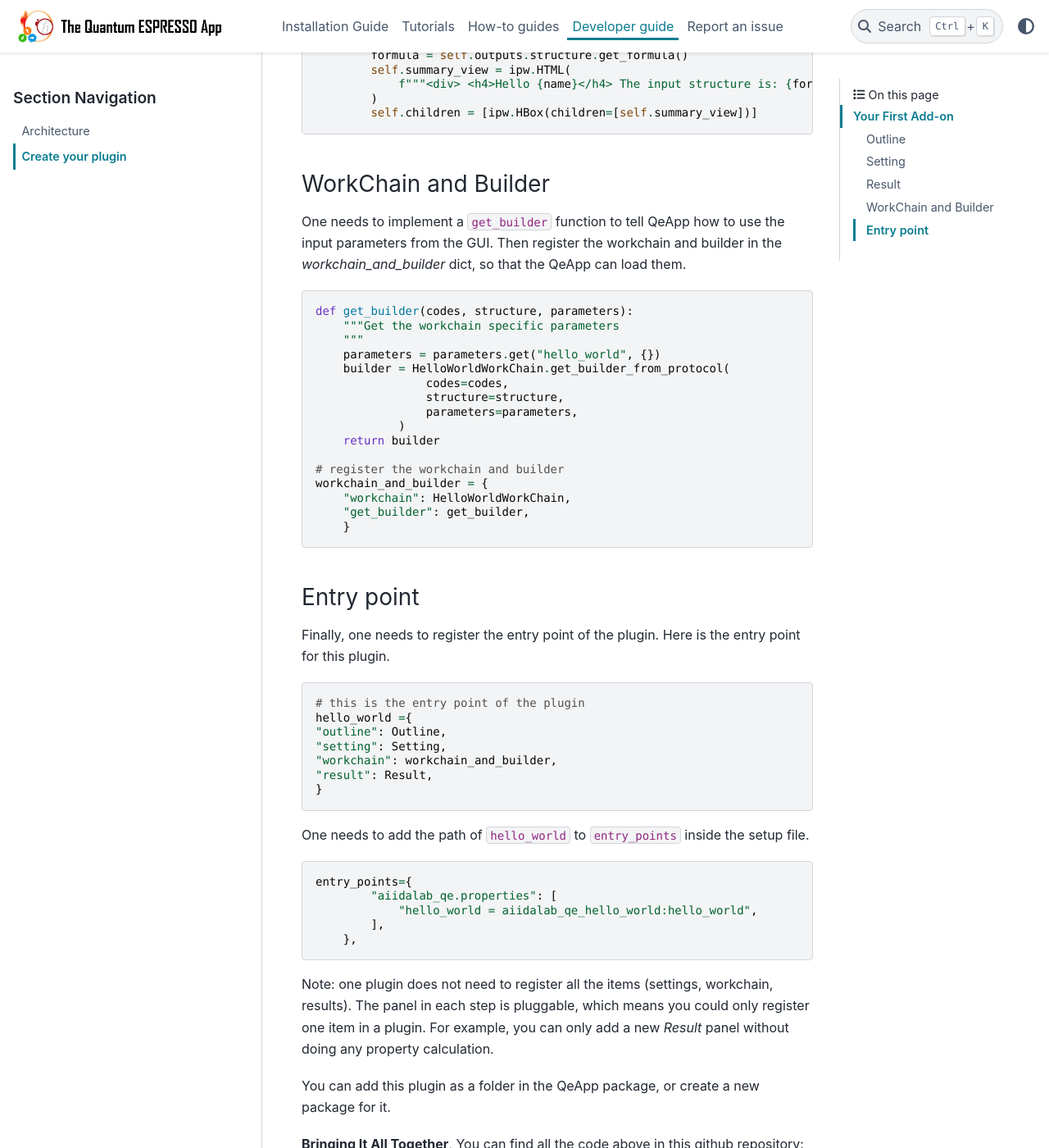
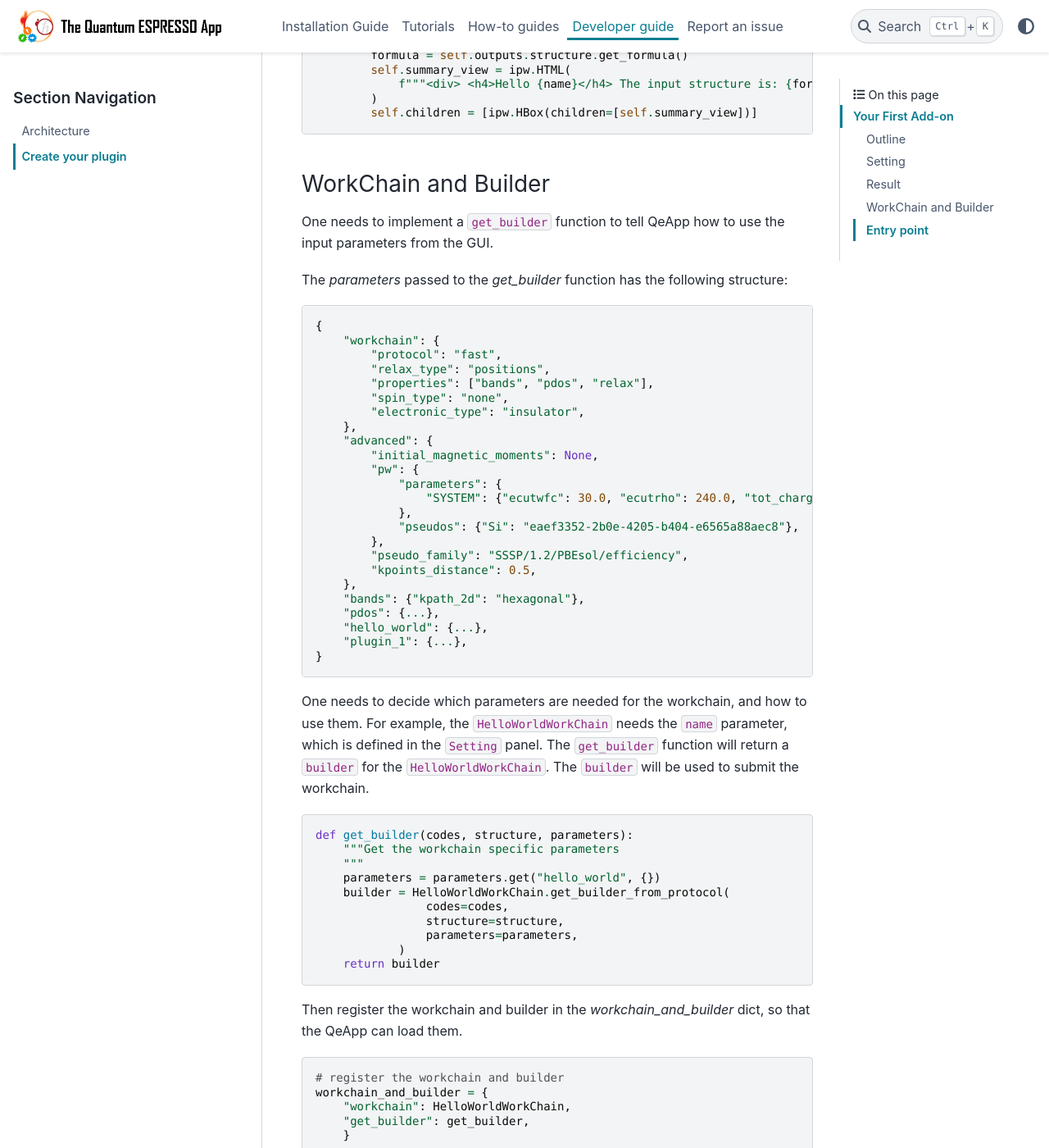
Before and after one commit to aiidalab/aiidalab-qe, a Sphinx documentation site: the page built from docs/source/development/plugin.rst, in a window 1280 px wide and 1400 px high, scrolled down 2568 px. Shown: the whole window at 82% size. Built offline with Sphinx 7.4.7 and the PyData theme 0.15.4, drawn with Linux system fonts in a browser that asks for light colours.

Commit message:
add detail parameters

```diff
--- a/docs/source/development/plugin.rst
+++ b/docs/source/development/plugin.rst
@@ -89,7 +89,40 @@ In this class, one needs to implement the ``_update_view`` method to tell QeApp
 
 WorkChain and Builder
 -----------------------
-One needs to implement a ``get_builder`` function to tell QeApp how to use the input parameters from the GUI. Then register the workchain and builder in the `workchain_and_builder` dict, so that the QeApp can load them.
+One needs to implement a ``get_builder`` function to tell QeApp how to use the input parameters from the GUI.
+
+The `parameters` passed to the `get_builder` function has the following structure:
+
+.. code:: python
+
+    {
+        "workchain": {
+            "protocol": "fast",
+            "relax_type": "positions",
+            "properties": ["bands", "pdos", "relax"],
+            "spin_type": "none",
+            "electronic_type": "insulator",
+        },
+        "advanced": {
+            "initial_magnetic_moments": None,
+            "pw": {
+                "parameters": {
+                    "SYSTEM": {"ecutwfc": 30.0, "ecutrho": 240.0, "tot_charge": 0.0}
+                },
+                "pseudos": {"Si": "eaef3352-2b0e-4205-b404-e6565a88aec8"},
+            },
+            "pseudo_family": "SSSP/1.2/PBEsol/efficiency",
+            "kpoints_distance": 0.5,
+        },
+        "bands": {"kpath_2d": "hexagonal"},
+        "pdos": {...},
+        "hello_world": {...},
+        "plugin_1": {...},
+    }
+
+One needs to decide which parameters are needed for the workchain, and how to use them. For example, the ``HelloWorldWorkChain`` needs the ``name`` parameter, which is defined in the ``Setting`` panel. The ``get_builder`` function will return a ``builder`` for the ``HelloWorldWorkChain``. The ``builder`` will be used to submit the workchain.
+
+
 
 .. code-block:: python
 
@@ -103,6 +136,10 @@ One needs to implement a ``get_builder`` function to tell QeApp how to use the i
                     parameters=parameters,
                 )
         return builder
+
+Then register the workchain and builder in the `workchain_and_builder` dict, so that the QeApp can load them.
+
+.. code-block:: python
 
     # register the workchain and builder
     workchain_and_builder = {
```
Also changed, not shown: docs/source/development/architecture.rst (+21 -4 lines).
